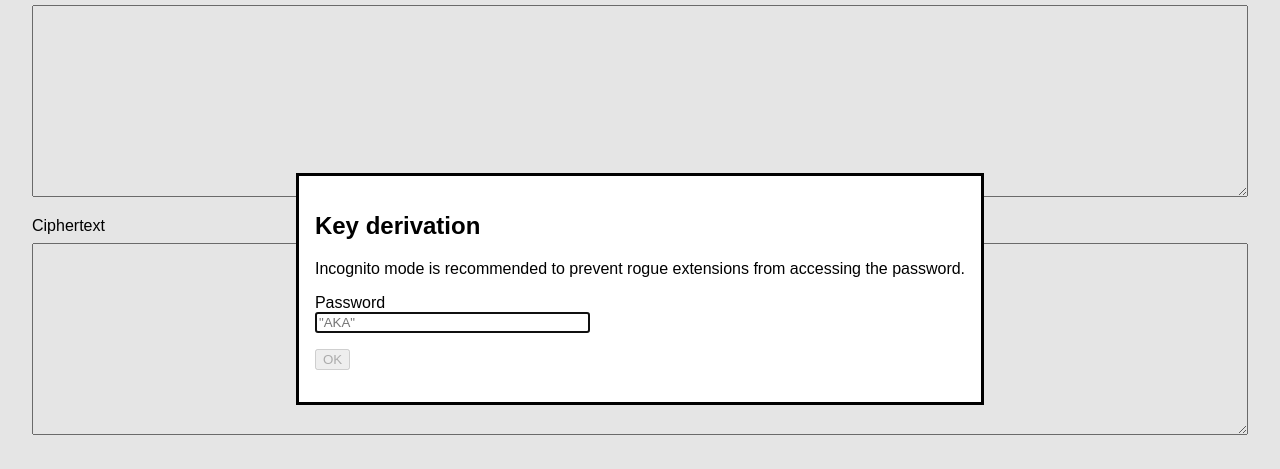
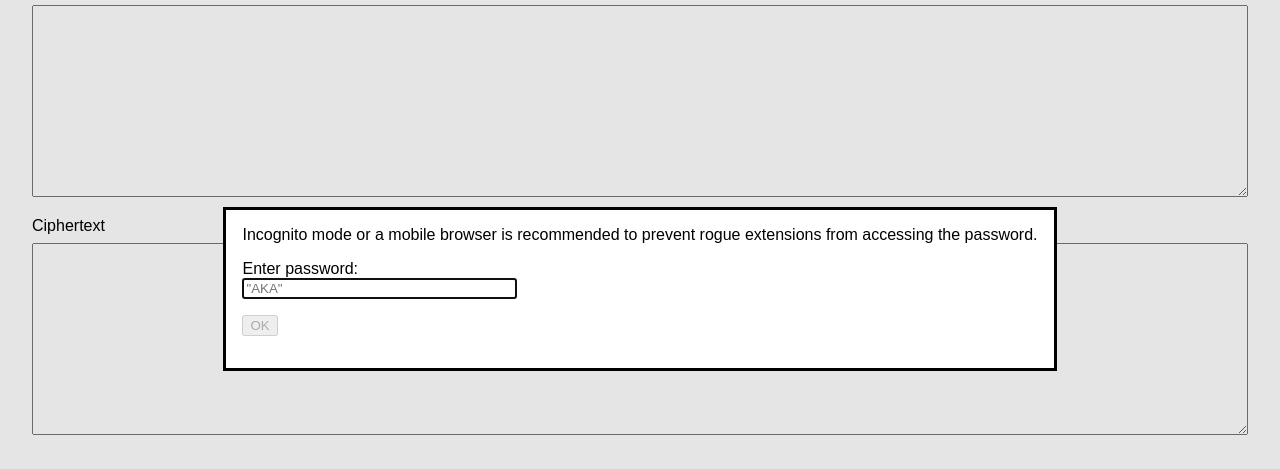
Before and after one commit to rhashimoto/scramble, a website: page index.html in a window 1280 px wide. Shown: the part 111-580 px from the top of the page. Drawn offline with Linux system fonts and the light colour scheme.

Commit message:
Tweak setup dialog.

```diff
--- a/index.html
+++ b/index.html
@@ -50,11 +50,10 @@
 
   <dialog id="setup-dialog">
     <form method="dialog">
-      <h2>Key derivation</h2>
-      Incognito mode is recommended to prevent rogue extensions
-      from accessing the password.
+      Incognito mode or a mobile browser is recommended to prevent
+      rogue extensions from accessing the password.
 
-      <label for="password">Password</label>
+      <label for="password">Enter password:</label>
       <input type="password" id="password" name="password" placeholder="&quot;AKA&quot;">
 
       <menu>
```
